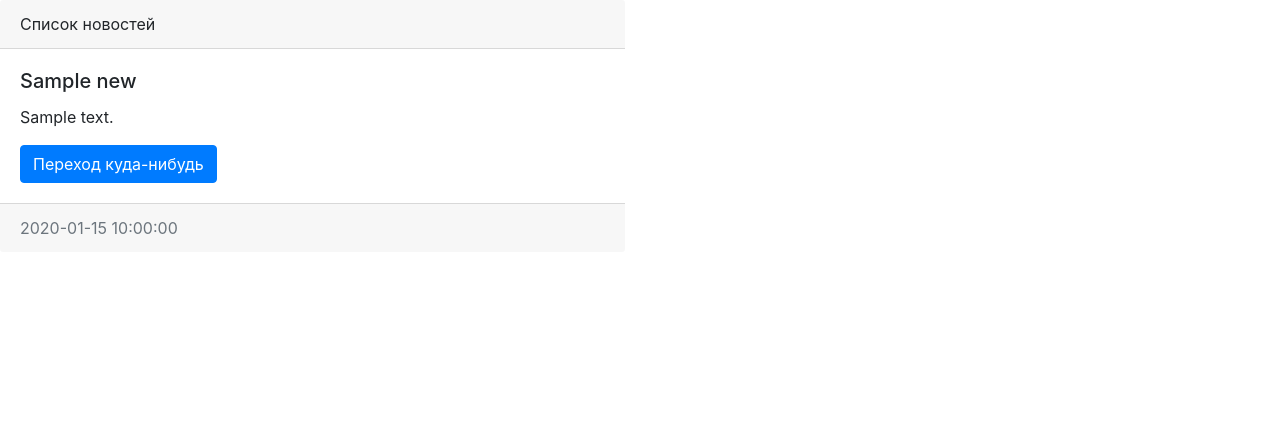
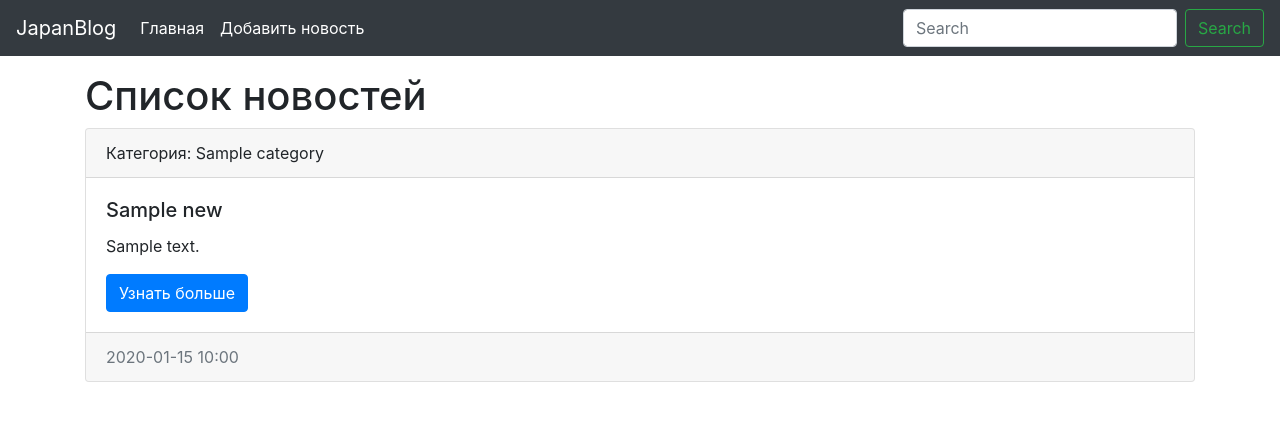
Before and after one commit to NehvedovichVlad/Blog, a Django app: page / in a window 1280 px wide. Shown: the top 421 px of the page. Run offline with Django 3.2, Linux system fonts and the light colour scheme; tables that the repository leaves empty hold one stand-in row (values such as "Sample post"); some libraries are stand-ins or nearby versions.

Commit message:
add content and using bootstrap

```diff
--- a/applications/news/templates/news/index.html
+++ b/applications/news/templates/news/index.html
@@ -9,33 +9,50 @@
 
 <body>
 
-<!--<h1>{{ title }}</h1>-->
+<!--Навбар-->
+<nav class="navbar navbar-expand-lg navbar-dark bg-dark">
+  <a class="navbar-brand" href="/">JapanBlog</a>
+  <button class="navbar-toggler" type="button" data-toggle="collapse" data-target="#navbarSupportedContent" aria-controls="navbarSupportedContent" aria-expanded="false" aria-label="Toggle navigation">
+    <span class="navbar-toggler-icon"></span>
+  </button>
 
-<!--{% for item in news %}-->
-<!--   <div>-->
-<!--      <p>{{ item.title }}</p>-->
-<!--      <p>{{ item.content }}</p>-->
-<!--      <p>{{ item.created_at }}</p>-->
-<!--   </div>-->
-<!--<hr>-->
-<!--{% endfor %}-->
+  <div class="collapse navbar-collapse" id="navbarSupportedContent">
+    <ul class="navbar-nav mr-auto">
+      <li class="nav-item active"><a class="nav-link" href="/">Главная<span class="sr-only">(current)</span></a></li>
+      <li class="nav-item active"><a class="nav-link" href="/">Добавить новость<span class="sr-only">(current)</span></a></li>
+    </ul>
+    <form class="form-inline my-2 my-lg-0">
+      <input class="form-control mr-sm-2" type="search" placeholder="Search" aria-label="Search">
+      <button class="btn btn-outline-success my-2 my-sm-0" type="submit">Search</button>
+    </form>
+  </div>
+</nav>
+
+<!--Список новостей-->
+<div class="container mt-3">
+  <h1>{{ title }}</h1>
   <div class="row">
-<div class="col-sm-6">
+    <div class="col-md-12">
+      {% for item in news %}
+      <div class="card mb-3">
         <div class="card-header">
-    {{ title }}
+          Категория: {{ item.category }}
         </div>
-   {% for item in news %}
         <div class="card-body">
           <h5 class="card-title">{{ item.title }}</h5>
           <p class="card-text">{{ item.content }}</p>
-    <a href="#" class="btn btn-primary">Переход куда-нибудь</a>
+          <a href="#" class="btn btn-primary">Узнать больше</a>
         </div>
         <div class="card-footer text-muted">
-    {{ item.created_at|date:"Y-m-d H:i:s" }}
+          {{ item.created_at|date:"Y-m-d H:i" }}
+        </div>
       </div>
       {% endfor %}
     </div>
   </div>
+</div>
+
+
 
 <!-- Optional JavaScript -->
     <!-- jQuery first, then Popper.js, then Bootstrap JS -->
```
Lines whose indentation alone changed are shown as unchanged.
